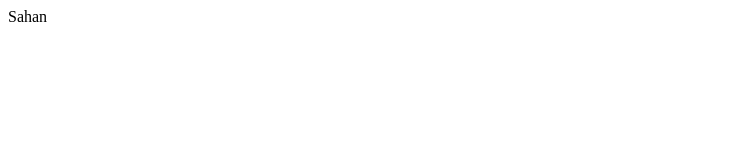
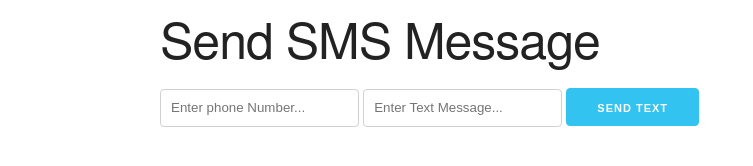
Before and after one commit to SahanBuddhika/SMSTextMsgSender, a website: page views/index.html in a window 1280 px wide. Shown: the whole page, without its empty margins (0-753 px from the left). Drawn offline with nearby package versions, Linux system fonts and the light colour scheme.

Commit message:
create index file

```diff
--- a/views/index.html
+++ b/views/index.html
@@ -1 +1,19 @@
-Sahan
+<!DOCTYPE html>
+<html lang="en">
+<head>
+    <meta charset="UTF-8">
+    <meta name="viewport" content="width=device-width, initial-scale=1.0">
+    <meta http-equiv="X-UA-Compatible" content="ie=edge">
+    <link rel="stylesheet" href="https://cdnjs.cloudflare.com/ajax/libs/skeleton/2.0.4/skeleton.css" />
+    <title>Node SMS Sending</title>
+</head>
+<body>
+    <div class="container">
+        <h1>Send SMS Message</h1>
+
+        <input type="tel" name="number" id="number" placeholder="Enter phone Number...">
+        <input type="text" name="msg" id="msg" placeholder="Enter Text Message...">
+        <input type="button" id="button" value="send text" class = "button button-primary"  >
+    </div>
+</body>
+</html>
```
